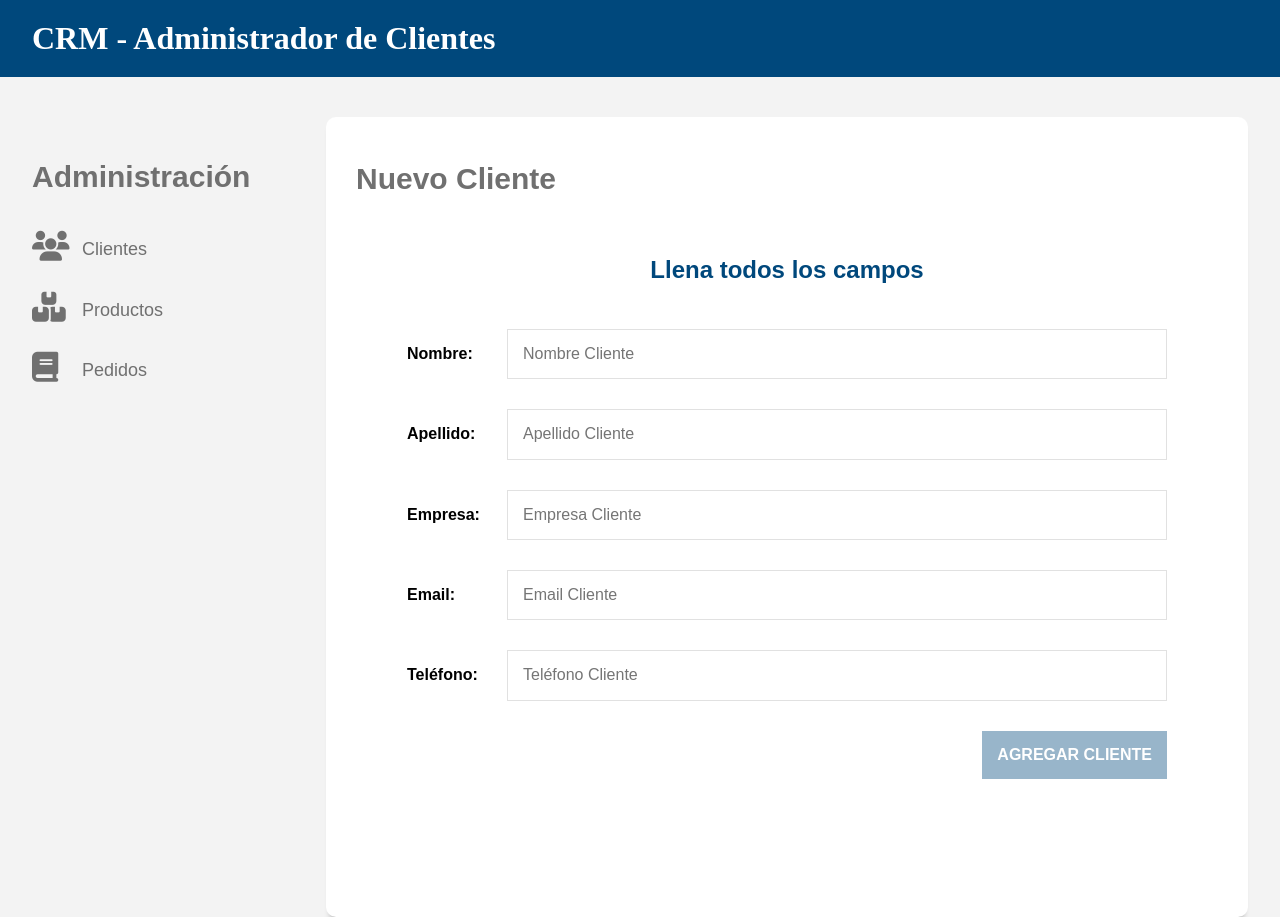
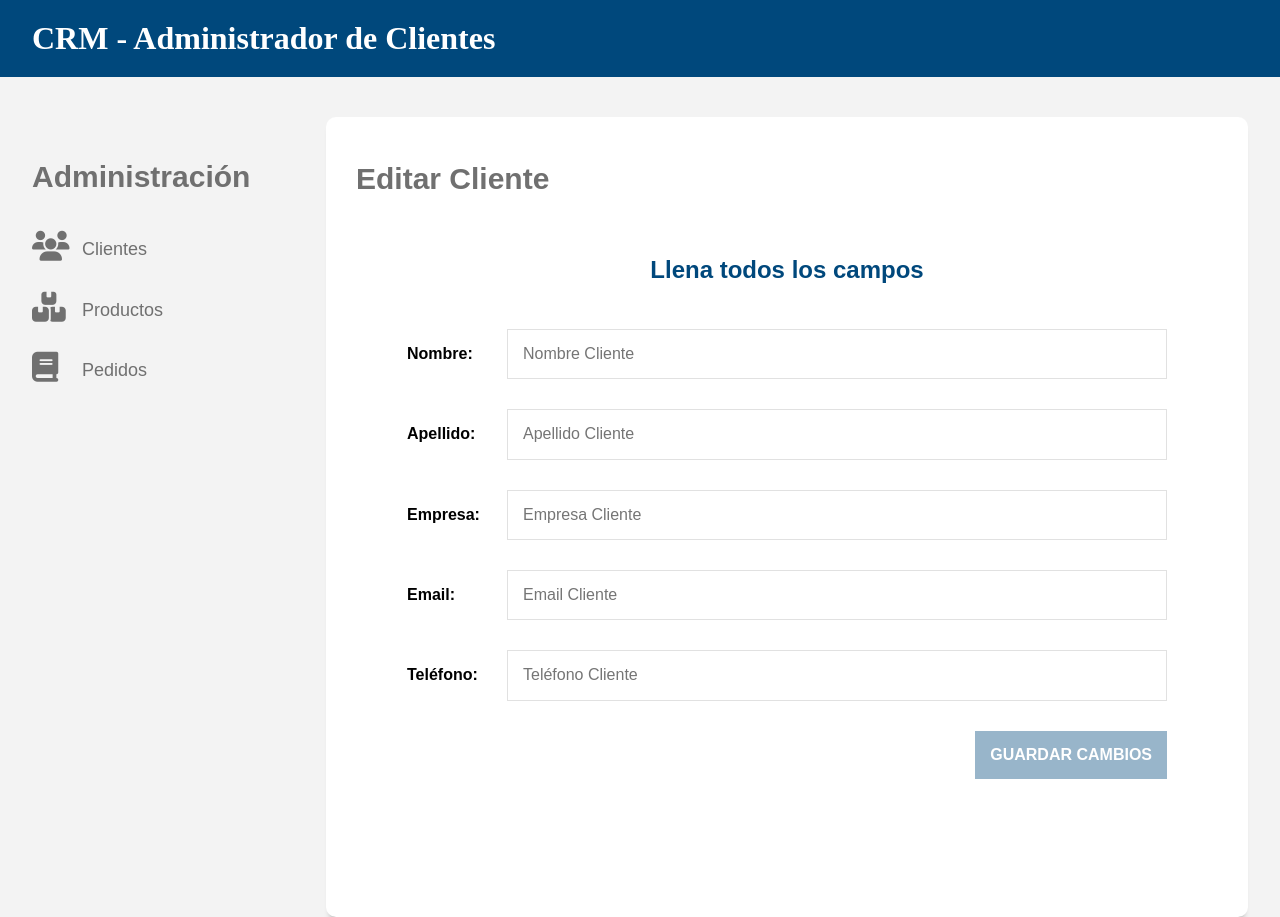
Before and after one commit to TobiIchiro/CRM-Clientes, a React (Create React App) app: page /clientes/edit/1 in a window 1280 px wide. Built offline with nearby package versions, Linux system fonts and the light colour scheme; no server answers.

Commit message:
EditarCliente

```diff
--- a/src/components/clientes/EditarCliente.js
+++ b/src/components/clientes/EditarCliente.js
@@ -1,4 +1,4 @@
-import React, {Fragment, useState} from "react";
+import React, {Fragment, useState, useEffect} from "react";
 import {useNavigate, useParams} from "react-router-dom"
 import Swal from "sweetalert2";
 
@@ -8,13 +8,24 @@ function EditarCliente (props) {
     let {_id} = useParams()
     let navigate = useNavigate();
 
-    const[cliente, guardarCliente] = useState({
+    const[cliente, datosCliente] = useState({
         nombre: '',
         apellido: '',
         empresa: '',
         email: '',
         telefono: ''
     })
+
+    const consultarAPI = async () => {
+        const clientesConsulta = await clienteAxios.get(`/clientes/${_id}`)
+        datosCliente(clientesConsulta.data)
+    }
+
+    useEffect( () => {
+        consultarAPI();
+    }, [])
+
+
 
     const validarCliente = () => {
         const {nombre, apellido, email, empresa, telefono} = cliente;
@@ -23,7 +34,7 @@ function EditarCliente (props) {
     }
 
     const actualizarState = e => {
-        guardarCliente({
+        datosCliente({
             ...cliente,
             [e.target.name] : e.target.value
         })
@@ -32,7 +43,7 @@ function EditarCliente (props) {
 
     return(
         <Fragment>
-            <h2>Nuevo Cliente</h2>
+            <h2>Editar Cliente</h2>
             <form>
                 <legend>Llena todos los campos</legend>
 
@@ -42,6 +53,7 @@ function EditarCliente (props) {
                             placeholder="Nombre Cliente"
                             name="nombre"
                             onChange={actualizarState}
+                            value={cliente.nombre}
                     />
                 </div>
 
@@ -51,6 +63,7 @@ function EditarCliente (props) {
                             placeholder="Apellido Cliente"
                             name="apellido"
                             onChange={actualizarState}
+                            value={cliente.apellido}
                     />
                 </div>
 
@@ -60,6 +73,7 @@ function EditarCliente (props) {
                             placeholder="Empresa Cliente"
                             name="empresa"
                             onChange={actualizarState}
+                            value={cliente.empresa}
                     />
                 </div>
 
@@ -69,6 +83,7 @@ function EditarCliente (props) {
                             placeholder="Email Cliente"
                             name="email"
                             onChange={actualizarState}
+                            value={cliente.email}
                     />
                 </div>
 
@@ -78,13 +93,14 @@ function EditarCliente (props) {
                             placeholder="Teléfono Cliente"
                             name="telefono"
                             onChange={actualizarState}
+                            value={cliente.telefono}
                     />
                 </div>
 
                 <div className="enviar">
                     <input  type="submit"
                             className="btn btn-azul"
-                            value="Agregar Cliente"
+                            value="Guardar Cambios"
                             disabled={validarCliente()}
                     />
                 </div>
```
